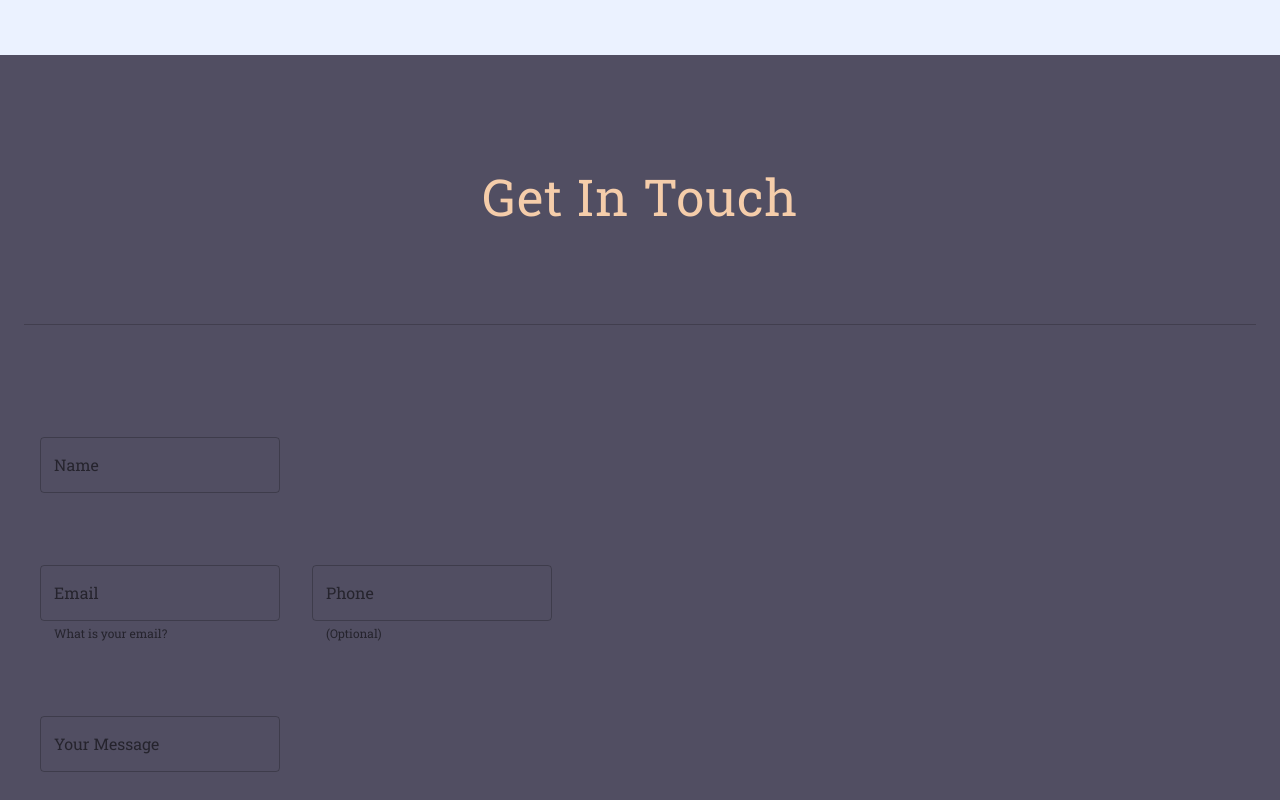
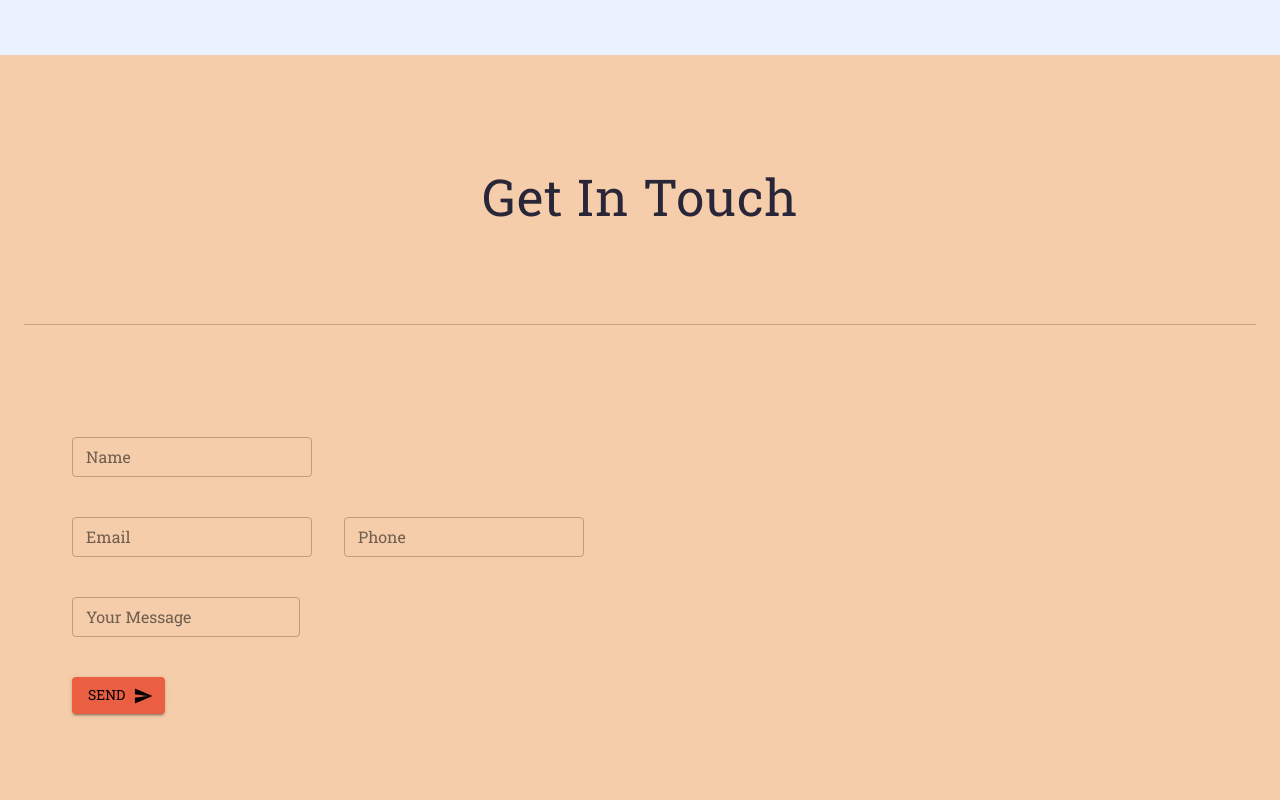
Before and after one commit to MasReed/personal-interactive-website, a React (Create React App) app: page / in a window 1280 px wide. Shown: the part 5060-5860 px from the top of the page. Built offline with nearby package versions, Linux system fonts and the light colour scheme.

Commit message:
swap layout colors; update form layout

```diff
--- a/src/App.js
+++ b/src/App.js
@@ -1,6 +1,5 @@
 import AppBar from '@material-ui/core/AppBar'
 import Box from '@material-ui/core/Box'
-import Link from '@material-ui/core/Link'
 import Tab from '@material-ui/core/Tab'
 import Tabs from '@material-ui/core/Tabs'
 import Toolbar from '@material-ui/core/Toolbar'
@@ -88,8 +87,8 @@ function App() {
         {/* Contact */}
         <SectionLayout
           sectionHeader={'Get In Touch'}
-          backgroundColor={theme.palette.primary.main}
-          color={theme.palette.cream.main}
+          backgroundColor={theme.palette.cream.main}
+          color={theme.palette.purple.main}
         >
           <ContactForm />
         </SectionLayout>
--- a/src/ContactForm.jsx
+++ b/src/ContactForm.jsx
@@ -1,6 +1,5 @@
 import React from 'react'
 import { useForm } from '@formspree/react'
-
 import Box from '@material-ui/core/Box'
 import Button from '@material-ui/core/Button'
 import Divider from '@material-ui/core/Divider'
@@ -9,8 +8,19 @@ import Link from '@material-ui/core/Link'
 import TextField from '@material-ui/core/TextField'
 
 import Icon from '@material-ui/core/Icon'
+import { makeStyles } from '@material-ui/core/styles'
+
+const useStyles = makeStyles({
+  inputSection: {
+    margin: '1rem',
+  },
+  submitButton: {
+    margin: '1rem'
+  }
+})
 
 export default function ContactForm() {
+  const classes = useStyles()
   const [state, handleSubmit] = useForm('xzbykngb')
 
   if (state.succeeded) {
@@ -19,17 +29,23 @@ export default function ContactForm() {
 
   return (
     <>
-      <Box my={4} py={2}>
-        <form onSubmit={handleSubmit}>
-          <Grid container direction='column' justify='flex-start' alignItems='flex-start' spacing={1}>
-
+      <Box my={4} p={4}>
+        <form onSubmit={handleSubmit} noValidate autoComplete='off'>
+          <Grid
+            container
+            direction='column'
+            justifyContent='space-between'
+            alignItems='flex-start'
+            spacing={1}
+          >
             <Grid item>
               <TextField
                 id='name'
+                className={classes.inputSection}
                 color='secondary'
                 label='Name'
                 placeholder='Jane Doe'
-                style={{ margin: '2rem 1rem', outline: '#fff' }}
+                size='small'
                 variant='outlined'
               />
             </Grid>
@@ -37,42 +53,43 @@ export default function ContactForm() {
             <Grid item>
               <TextField
                 id='email'
+                className={classes.inputSection}
                 color='secondary'
                 label='Email'
                 placeholder='jane@doe.com'
-                helperText='What is your email?'
-                style={{ margin: '2rem 1rem', outline: '#fff' }}
+                size='small'
                 variant='outlined'
               />
 
               <TextField
                 id='phone'
+                className={classes.inputSection}
                 color='secondary'
                 label='Phone'
                 placeholder='123-456-7890'
-                helperText='(Optional)'
-                style={{ margin: '2rem 1rem' }}
+                size='small'
                 variant='outlined'
               />
             </Grid>
 
             <Grid item>
               <TextField
+                id='message'
+                className={classes.inputSection}
                 color='secondary'
-                id='message'
                 label='Your Message'
-                multilined
-                style={{ margin: '2rem 1rem' }}
+                multiline
+                size='small'
                 variant='outlined'
               />
             </Grid>
 
             <Grid item>
               <Button
+                className={classes.submitButton}
                 color='secondary'
                 disabled={state.submitting}
                 endIcon={<Icon>send</Icon>}
-                style={{ margin: '2rem 1rem' }}
                 type='submit'
                 variant='contained'
               >
--- a/src/PageFooter.jsx
+++ b/src/PageFooter.jsx
@@ -5,10 +5,12 @@ import Container from '@material-ui/core/Container'
 import Grid from '@material-ui/core/Grid'
 import Link from '@material-ui/core/Link'
 
+import theme from './theme'
+
 export default function PageFooter () {
   return (
     <footer>
-      <Box m={0} py={5} bgcolor='#f5cdaa'>
+      <Box m={0} py={5} style={{ backgroundColor: theme.palette.orange.main }}>
         <Container>
           <Grid container spacing={5}>
             {/* Site Map */}
```
